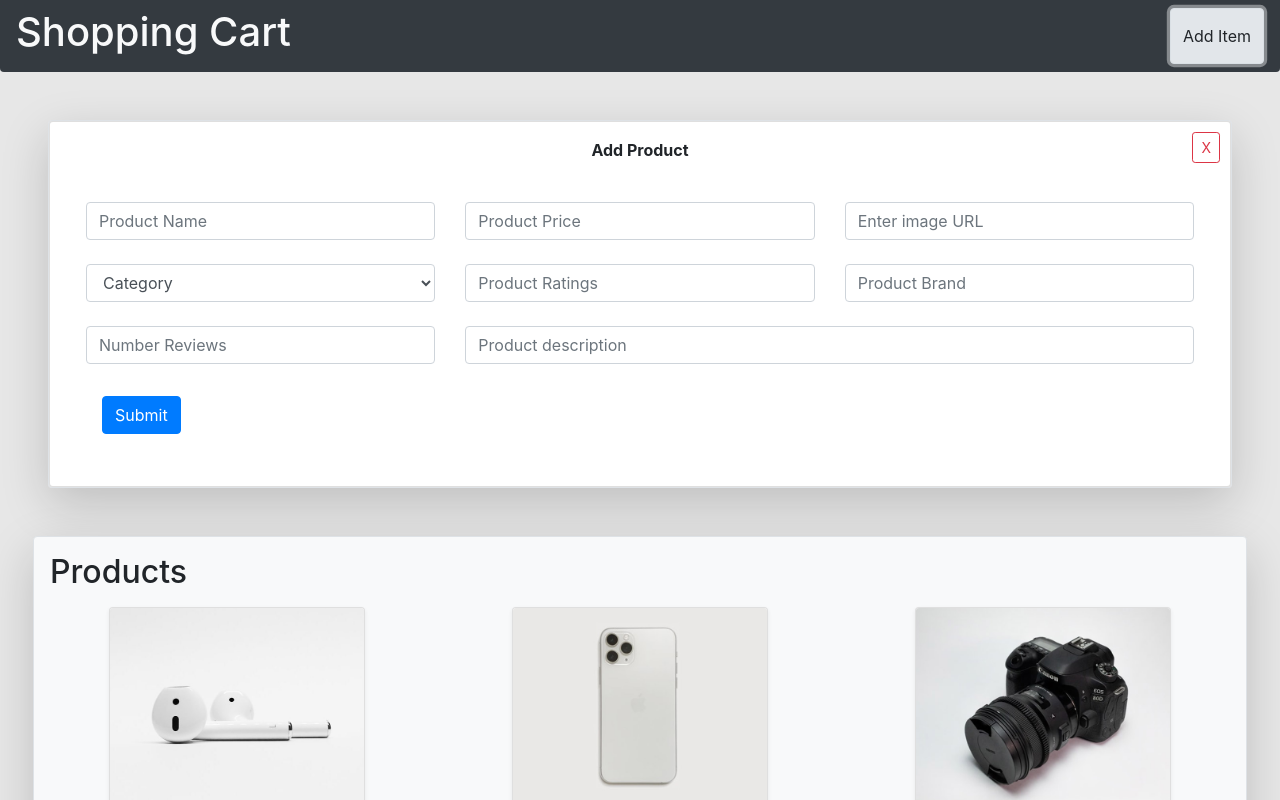
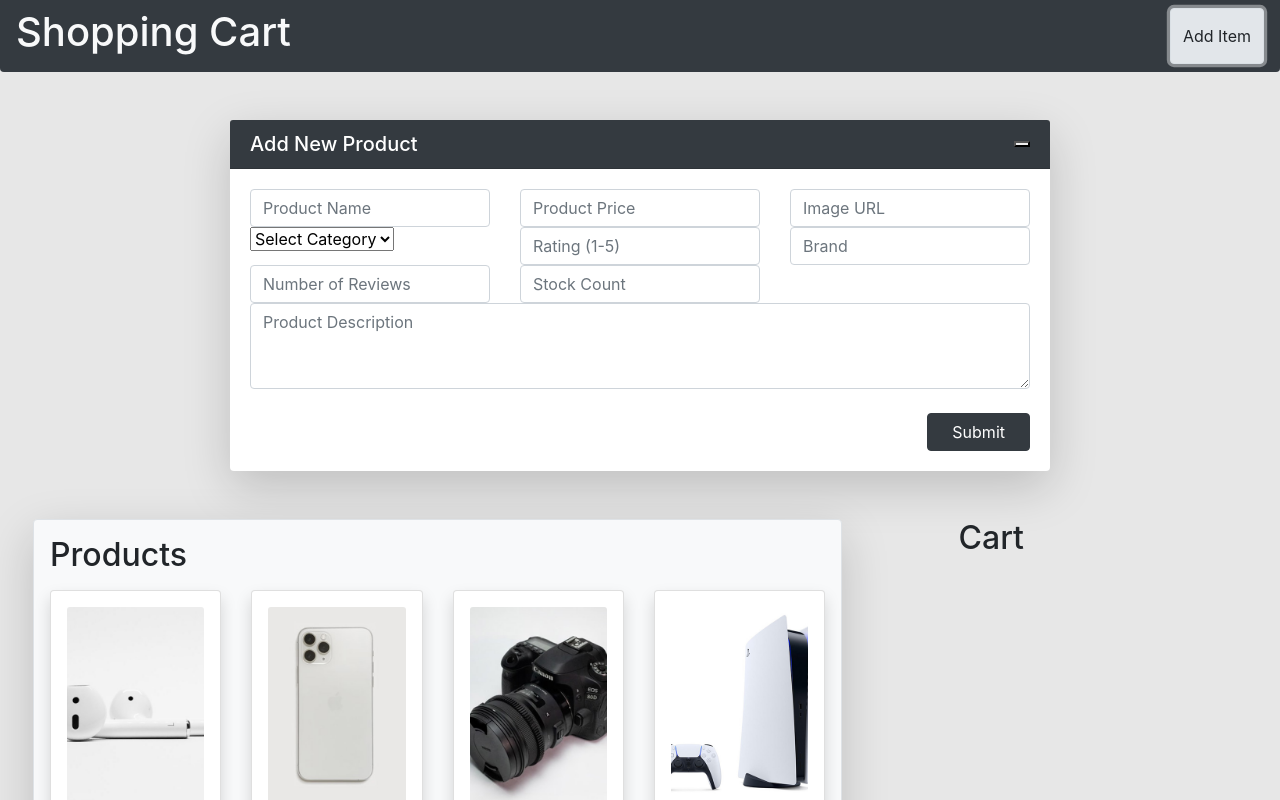
Before and after one commit to rohnshrma/ajay-singh-react-classes, a React (Vite) app in the folder e-commerce/: page / in a window 1280 px wide. Both pictures are taken after a click on the button "Add Item". Shown: the top 800 px of the page. Built offline with nearby package versions, Linux system fonts and the light colour scheme.

Commit message:
UI updated

```diff
--- a/e-commerce/src/App.jsx
+++ b/e-commerce/src/App.jsx
@@ -11,7 +11,7 @@ import "./App.css";
 
 const App = () => {
   const [isAddVisible, setIsAddVisible] = useState(false);
-  const [cart, setCart] = useState([]);
+  const [cart, setCart] = useState([{}]);
   const showAddForm = () => setIsAddVisible(true);
   const hideAddForm = () => setIsAddVisible(false);
 
@@ -41,8 +41,9 @@ const App = () => {
             <div className="row">
               {products.map((product) => (
                 <div
-                  key={product.id}
-                  className="mb-4 col-lg-4 col-md-6 d-flex justify-content-center align-items-center"
+                  key={product._id}
+                  className="col-12 col-md-6 col-lg-3 d-flex justify-content-center mb-3
+                  "
                 >
                   <Product product={product} />
                 </div>
--- a/e-commerce/src/components/AddItemForm.jsx
+++ b/e-commerce/src/components/AddItemForm.jsx
@@ -16,157 +16,136 @@ const AddItemForm = ({ onAdd, onHide }) => {
 
   const changeHandler = (e) => {
     const { name, value } = e.target;
-    setItem((prevData) => ({ ...prevData, [name]: value }));
+    setItem((prev) => ({ ...prev, [name]: value }));
   };
 
   const submitHandler = (e) => {
     e.preventDefault();
-    console.log(item);
     onAdd(item);
     onHide();
   };
+
   return (
-    <>
     <form
-        className="m-5 shadow-lg rounded border"
-        id="addProductForm"
       onSubmit={submitHandler}
+      className="container my-5"
+      style={{ maxWidth: "850px" }}
     >
-        <div className="card p-3">
+      <div className="card shadow-lg rounded-4 border-0">
+        <div className="card-header bg-dark text-white d-flex justify-content-between align-items-center rounded-top-4">
+          <h5 className="mb-0">Add New Product</h5>
           <button
-            className="btn btn-sm btn-outline-danger cancelBtn"
-            onClick={() => onHide()}
-          >
-            X
-          </button>
-          <div className="card-title text-center ">
-            <strong>Add Product</strong>
+            type="button"
+            className="btn-close btn-close-white"
+            aria-label="Close"
+            onClick={onHide}
+          ></button>
         </div>
         <div className="card-body">
-            <div className="row mt-2">
-              <div className="col-4">
-                <div className="form-group">
-                  {/* <label for="exampleFormControlInput1">Email address</label> */}
+          <div className="row g-3">
+            <div className="col-md-4">
               <input
                 type="text"
                 className="form-control"
-                    id="exampleFormControlInput1"
                 placeholder="Product Name"
+                name="name"
                 onChange={changeHandler}
-                    name="name"
               />
             </div>
-              </div>
-              <div className="col-4">
-                <div className="form-group">
-                  {/* <label for="exampleFormControlInput1">Email address</label> */}
+            <div className="col-md-4">
               <input
                 type="number"
                 className="form-control"
-                    id="exampleFormControlInput1"
                 placeholder="Product Price"
                 name="price"
                 onChange={changeHandler}
               />
             </div>
-              </div>
-              <div className="col-4">
-                <div className="form-group">
-                  {/* <label for="exampleFormControlInput1">Email address</label> */}
+            <div className="col-md-4">
               <input
                 type="text"
                 className="form-control"
-                    id="exampleFormControlInput1"
-                    placeholder="Enter image URL"
+                placeholder="Image URL"
                 name="image"
                 onChange={changeHandler}
               />
             </div>
-              </div>
-            </div>
-            <div className="row mt-2">
-              <div className="col-4">
-                <div className="form-group">
-                  {/* <label for="exampleFormControlSelect1">Example select</label> */}
+
+            <div className="col-md-4">
               <select
-                    className="form-control"
-                    id="Category"
+                className="form-select"
                 name="category"
+                defaultValue=""
                 onChange={changeHandler}
               >
-                    <option selected disabled>
-                      Category
+                <option disabled value="">
+                  Select Category
                 </option>
                 <option value="Electronics">Electronics</option>
                 <option value="Clothes">Clothes</option>
                 <option value="Others">Others</option>
               </select>
             </div>
-              </div>
-              <div className="col-4">
-                <div className="form-group">
-                  {/* <label for="exampleFormControlInput1">Email address</label> */}
+
+            <div className="col-md-4">
               <input
                 type="text"
                 className="form-control"
-                    id="exampleFormControlInput1"
-                    placeholder="Product Ratings"
+                placeholder="Rating (1-5)"
+                name="rating"
                 onChange={changeHandler}
-                    name="rating"
               />
             </div>
-              </div>
-              <div className="col-4">
-                <div className="form-group">
-                  {/* <label for="exampleFormControlInput1">Email address</label> */}
+
+            <div className="col-md-4">
               <input
                 type="text"
                 className="form-control"
-                    id="exampleFormControlInput1"
-                    placeholder="Product Brand"
+                placeholder="Brand"
+                name="brand"
                 onChange={changeHandler}
-                    name="brand"
               />
             </div>
-              </div>
-            </div>
-            <div className="row mt-2">
-              <div className="col-4">
-                <div className="form-group">
-                  {/* <label for="exampleFormControlInput1">Email address</label> */}
+
+            <div className="col-md-4">
               <input
                 type="text"
                 className="form-control"
-                    id="exampleFormControlInput1"
-                    placeholder="Number Reviews"
+                placeholder="Number of Reviews"
+                name="numReviews"
                 onChange={changeHandler}
-                    name="numReviews"
               />
             </div>
-              </div>
-              <div className="col-8">
-                <div className="form-group">
-                  {/* <label for="exampleFormControlInput1">Email address</label> */}
+
+            <div className="col-md-4">
               <input
                 type="text"
                 className="form-control"
-                    id="exampleFormControlInput1"
-                    placeholder="Product description"
+                placeholder="Stock Count"
+                name="countInStock"
                 onChange={changeHandler}
-                    name="description"
               />
             </div>
+
+            <div className="col-md-12">
+              <textarea
+                rows="3"
+                className="form-control"
+                placeholder="Product Description"
+                name="description"
+                onChange={changeHandler}
+              ></textarea>
             </div>
           </div>
-            <div className="row m-3">
-              <button type="submit" className="btn btn-primary">
+
+          <div className="d-flex justify-content-end mt-4">
+            <button type="submit" className="btn btn-dark px-4">
               Submit
             </button>
           </div>
         </div>
       </div>
     </form>
-    </>
   );
 };
 
--- a/e-commerce/src/components/Product.jsx
+++ b/e-commerce/src/components/Product.jsx
@@ -1,41 +1,49 @@
-import Button from "react-bootstrap/Button";
-import Card from "react-bootstrap/Card";
+const renderStars = (rating, total = 5) => {
+  const full = Math.floor(rating);
+  const half = rating % 1 >= 0.5;
+  const empty = total - full - (half ? 1 : 0);
+  return "★".repeat(full) + (half ? "½" : "") + "☆".repeat(empty);
+};
 
-// Product component to render a single product card
 const Product = ({ product, addToCart }) => {
   return (
-    <Card className="h-100 shadow-sm" style={{ width: "16rem" }}>
-      <Card.Img
-        variant="top"
+    <div
+      className="card h-100 shadow p-3 mb-5 bg-white rounded"
+      style={{ width: "16rem" }}
+    >
+      <img
         src={product.image}
-        alt={product.name}
-        className="img-fluid"
+        alt={product.name || "Product image"}
+        className="card-img-top img-fluid"
         style={{
           height: "200px",
           objectFit: "cover",
           borderBottom: "1px solid #ccc",
         }}
       />
-      <Card.Body className="d-flex flex-column">
-        <Card.Title className="fs-6 text-truncate">{product.name}</Card.Title>
-        <Card.Text className="text-muted mb-2">
-          ${parseInt(product.price).toFixed(2)}
-        </Card.Text>
-        <Card.Text className="text-warning mb-3">
-          {"★".repeat(Math.floor(product.rating))}
-          {product.rating % 1 !== 0 && "☆"} ({product.numReviews} reviews)
-        </Card.Text>
-        <Button
-          variant="primary"
+      <div className="card-body d-flex flex-column">
+        <h5 className="card-title fs-6 text-truncate">{product.name}</h5>
+
+        {/* Price and Rating Row */}
+        <div className="d-flex justify-content-between align-items-center mb-3">
+          <span className="text-muted">
+            ${parseFloat(product.price).toFixed(2)}
+          </span>
+          <span className="text-warning small">
+            {renderStars(product.rating)} ({product.numReviews})
+          </span>
+        </div>
+
+        <button
+          className="btn btn-dark mt-auto"
           onClick={() => addToCart(product)}
           disabled={product.countInStock === 0}
-          className="mt-auto"
           aria-label={`Add ${product.name} to cart`}
         >
           {product.countInStock === 0 ? "Out of Stock" : "Add to Cart"}
-        </Button>
-      </Card.Body>
-    </Card>
+        </button>
+      </div>
+    </div>
   );
 };
 
```
Lines whose indentation alone changed are shown as unchanged.
